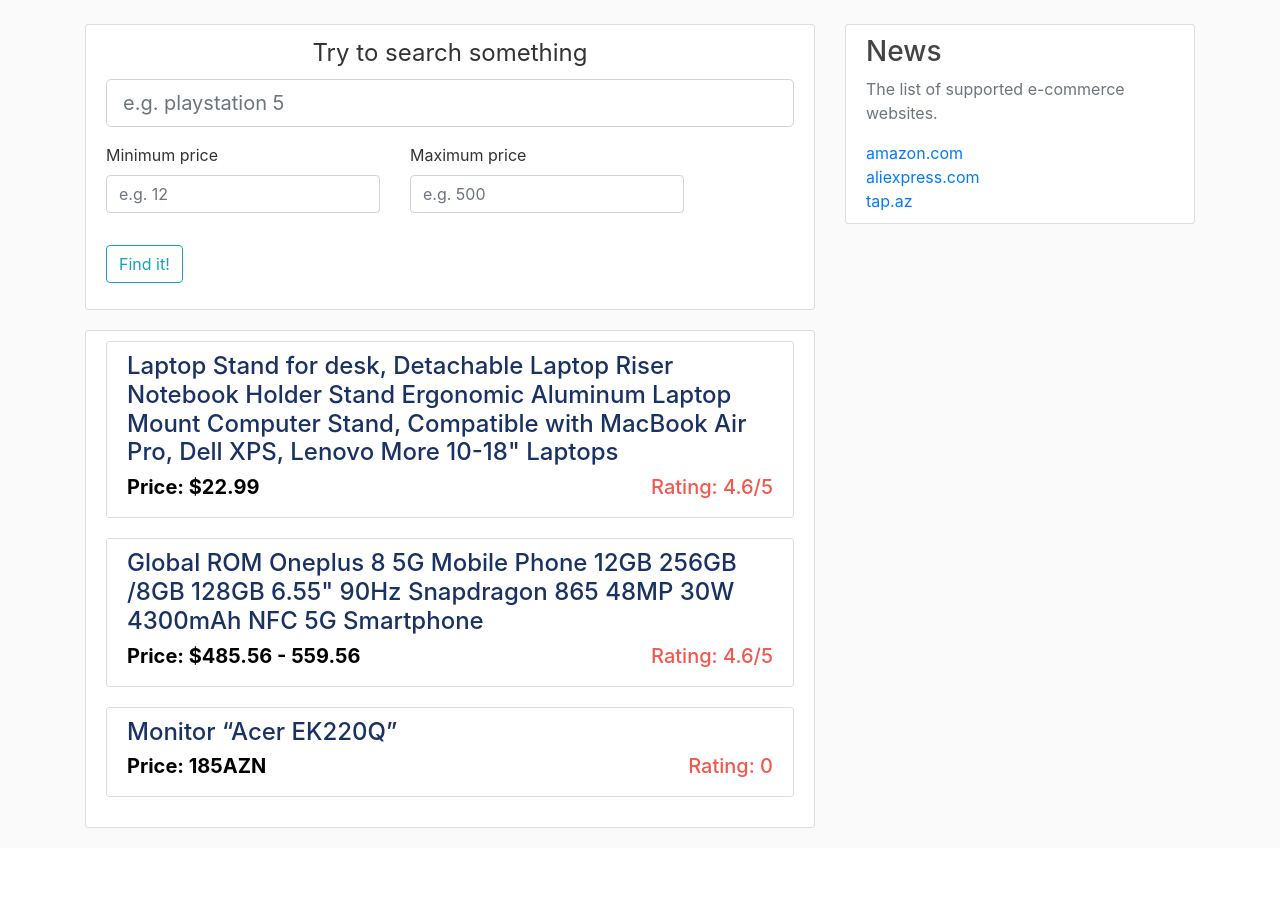
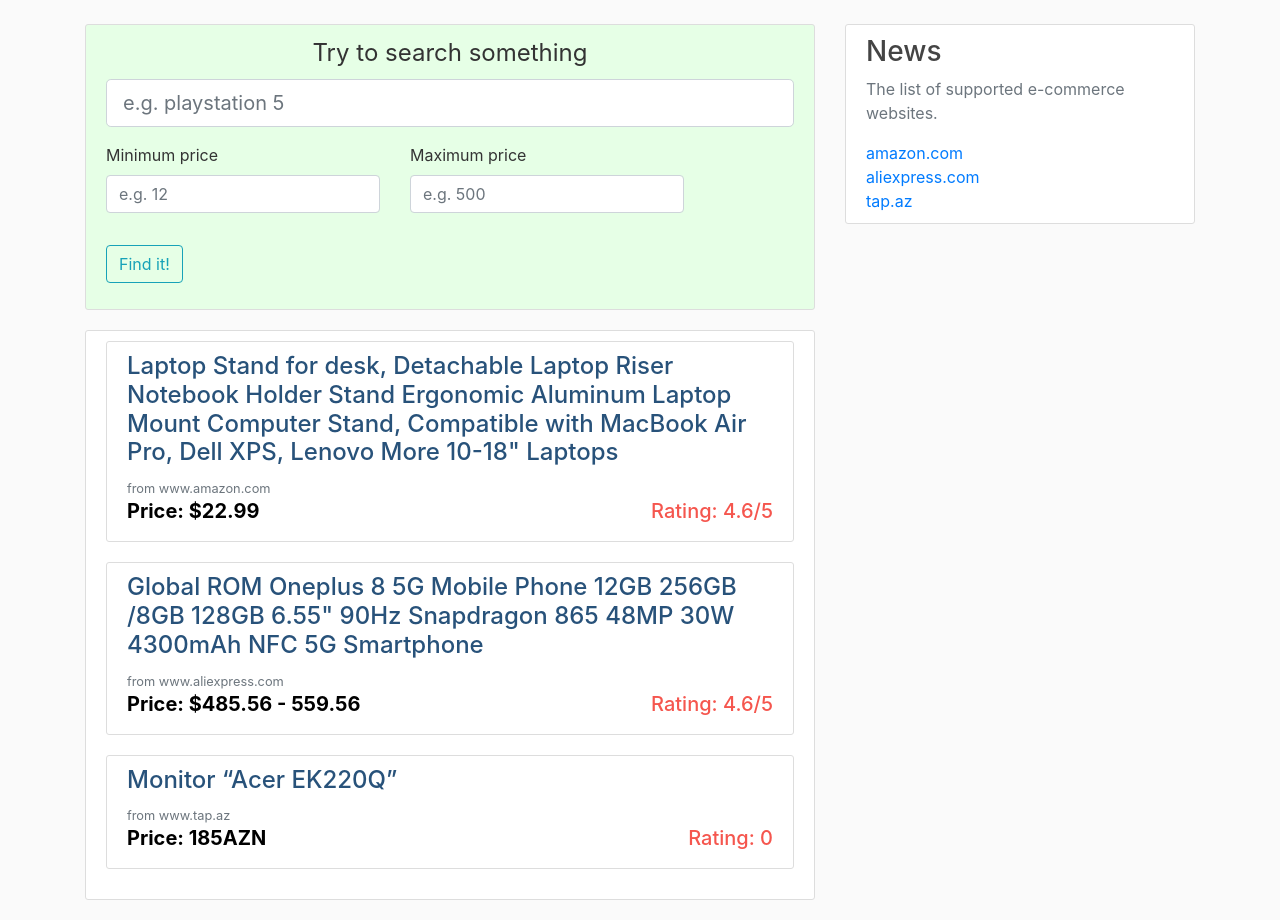
Before and after one commit to odorT/iBuy, a Flask app: page /search in a window 1280 px wide. Shown: the part 56-976 px from the top of the page. Before the commit the page ends 884 px from the top, so only its background shows below. Run offline with Flask 2, Linux system fonts and the light colour scheme; some libraries are stand-ins or nearby versions.

```diff
--- a/src/routes.py
+++ b/src/routes.py
@@ -12,7 +12,7 @@ results = [
         'rating': '4.6/5',
         'url': 'https://www.amazon.com/Detachable-Notebook-Ergonomic-Aluminum-Compatible/dp/B08DD82FRR/ref=sr_1_3'
                '?dchild=1&keywords=notebook+stand&qid=1616432225&sr=8-3',
-        'short_url': 'https://www.amazon.com/'
+        'short_url': 'www.amazon.com'
     },
     {
         'title': 'Global ROM Oneplus 8 5G Mobile Phone 12GB 256GB /8GB 128GB 6.55" 90Hz Snapdragon 865 48MP 30W '
@@ -22,14 +22,14 @@ results = [
         'url': 'https://www.aliexpress.com/item/4001263945664.html?spm=a2g0o.productlist.0.0.4e222876npEmQo&algo_pvid'
                '=44651afa-e2e7-48a1-b206-6d7e416144d5&algo_expid=44651afa-e2e7-48a1-b206-6d7e416144d5-0&btsid'
                '=0bb0623a16164323935431321ec84e&ws_ab_test=searchweb0_0,searchweb201602_,searchweb201603_',
-        'short_url': 'https://www.aliexpress.com/'
+        'short_url': 'www.aliexpress.com'
     },
     {
         'title': 'Monitor “Acer EK220Q”',
         'price': '185AZN',
         'rating': '0',
         'url': 'https://tap.az/elanlar/elektronika/komputer-avadanliqi/21120675',
-        'short_url': 'https://www.tap.az/'
+        'short_url': 'www.tap.az'
     }
 ]
 
--- a/src/static/main.css
+++ b/src/static/main.css
@@ -32,12 +32,20 @@ h1, h2, h3, h4, h5, h6 {
   margin-bottom: 20px;
 }
 
+.content-section-search {
+  background: #e6ffe6;
+  padding: 10px 20px;
+  border: 1px solid #dddddd;
+  border-radius: 3px;
+  margin-bottom: 20px;
+}
+
 .article-title {
-  color: #1a3263;
+  color: #28527a;
 }
 
 a.article-title:hover {
-  color: #007580;
+  color: #8ac4d0;
   text-decoration: none;
 }
 
--- a/src/templates/search.html
+++ b/src/templates/search.html
@@ -1,6 +1,6 @@
 {% extends "layout.html" %}
 {% block content %}
-    <div class="content-section">
+    <div class="content-section-search">
         <form method="POST" action="">
             {{ form.hidden_tag() }}
             <fieldset class="form-group">
@@ -33,14 +33,16 @@
                 <div class="media-body">
                     <div>
                         <h4><a class="article-title" href={{ data.get('url') }}>{{ data.get('title') }}</a></h4>
+                        <small class="float-none text-muted">from {{ data.get('short_url') }}</small>
                     </div>
-                    <h5 class="float-left font-weight-bold price-title">Price: {{ data.get('price') }}</h5>
-                    <h5 class="float-right rating-title">Rating: {{ data.get('rating') }}</h5>
+                    <div>
+                        <h5 class="float-left font-weight-bold price-title">Price: {{ data.get('price') }}</h5>
+                        <h5 class="float-right rating-title">Rating: {{ data.get('rating') }}</h5>
+                    </div>
                 </div>
             </article>
         {% else %}
             <div>No such item</div>
         {% endfor %}
-
     </div>
 {% endblock content %}
```
Also changed, not shown: src/extractor/amazon-scraper.py (added, +35 -0 lines), src/extractor/__init__.py (added).
